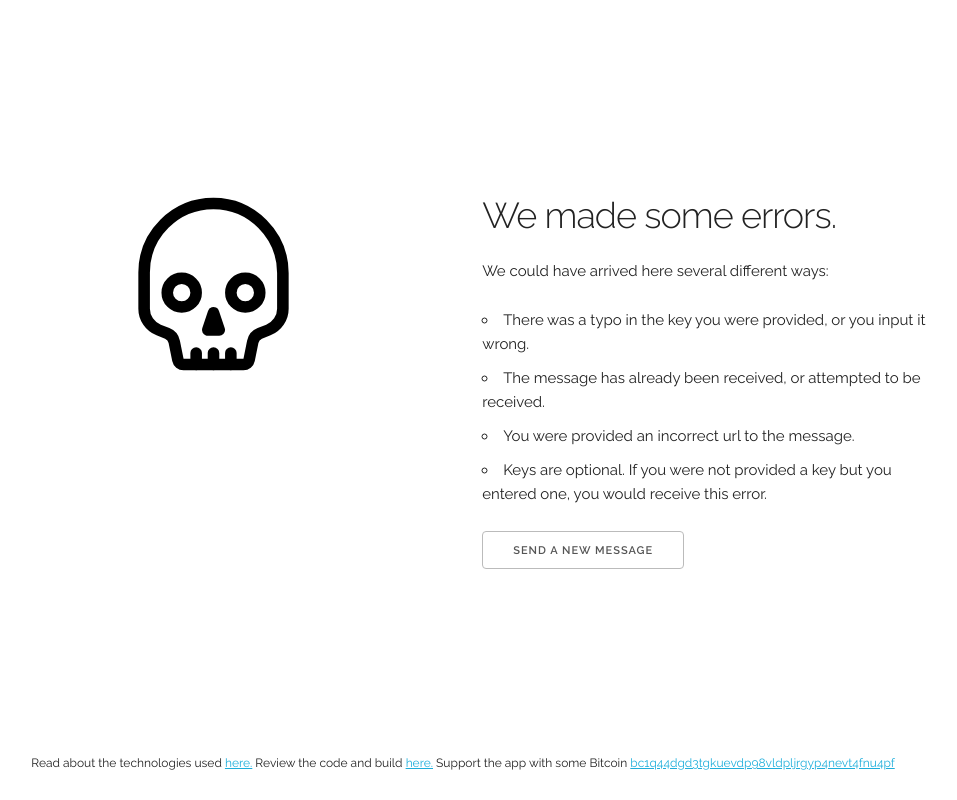
After one commit to runar-org/messenger, a Django app: template messenger/templates/error.html in a window 1280 px wide. The commit adds this page. Shown: the whole page, without its empty margins (177-1134 px from the left). Run offline with Django 3.2, Linux system fonts and the light colour scheme; the template is opened without the code that fills it, so the values that code supplies are empty.

Commit message:
custom error response page

```diff
--- a/Runar/urls.py
+++ b/Runar/urls.py
@@ -21,3 +21,9 @@ from django.conf import settings
 urlpatterns = [
     path('', include('messenger.urls')),
 ] + static(settings.STATIC_URL, document_root=settings.STATIC_ROOT)
+
+
+handler404 = 'messenger.views.error'
+handler500 = 'messenger.views.error500'
+handler403 = 'messenger.views.error'
+handler400 = 'messenger.views.error'
--- a/messenger/static/skeleton.css
+++ b/messenger/static/skeleton.css
@@ -25,6 +25,11 @@
 - Media Queries
 */
 
+@media (max-width: 550px){
+  .hide-mobile{
+    display: none;
+  }
+}
 
 /* Grid
 –––––––––––––––––––––––––––––––––––––––––––––––––– */
--- a/messenger/templates/base.html
+++ b/messenger/templates/base.html
@@ -20,8 +20,8 @@
   <link href="//fonts.googleapis.com/css?family=Raleway:400,300,600" rel="stylesheet" type="text/css">
   <!-- CSS
   –––––––––––––––––––––––––––––––––––––––––––––––––– -->
-  <link rel="stylesheet" href="{% get_static_prefix %}normalize.css">
-  <link rel="stylesheet" href="{% get_static_prefix %}skeleton.css">
+  <link rel="stylesheet" href="{% get_static_prefix %}normalize.css" type="text/css">
+  <link rel="stylesheet" href="{% get_static_prefix %}skeleton.css" type="text/css">
 
     <style>
         body {
@@ -63,7 +63,7 @@
 
 </body>
 
-<footer class="row">
+<footer class="row" style="text-align: center;">
     <small>Read about the technologies used <a href="https://about.sendlab.app/">here.</a> Review the code and build <a href="https://github.com/runar-org/Runar">here.</a> Support the app with some Bitcoin <a href="bitcoin:bc1q44dgd3tgkuevdp98vldpljrgyp4nevt4fnu4pf">bc1q44dgd3tgkuevdp98vldpljrgyp4nevt4fnu4pf</a></small>
 </footer>
 
--- /dev/null
+++ b/messenger/templates/error.html
@@ -0,0 +1,23 @@
+{%  extends "base.html" %}
+{% load static %}
+
+{% block content %}
+  <div class="container">
+    <div class="row">
+      <div class="one-half column" style="margin-top: 20%; display: flex; justify-content: center;">
+        <img class="u-pull-right" style="width: 40%" src="{% get_static_prefix %}skull-outline.svg">
+      </div>
+      <div class="one-half column" style="margin-top: 20%">
+        <h3>We made some errors.</h3>
+        <p>We could have arrived here several different ways:</p>
+          <ul>
+              <li>There was a typo in the key you were provided, or you input it wrong.</li>
+              <li>The message has already been received, or attempted to be received.</li>
+              <li>You were provided an incorrect url to the message.</li>
+              <li>Keys are optional. If you were not provided a key but you entered one, you would receive this error.</li>
+          </ul>
+        <a class="button" href="/send">Send a new message</a>
+      </div>
+    </div>
+  </div>
+{% endblock %}
--- a/messenger/templates/index.html
+++ b/messenger/templates/index.html
@@ -9,8 +9,8 @@
         <p>This app is built open source to provide verifiable message encrypting.</p>
         <a class="button" href="/send">Send a message</a>
       </div>
-      <div class="one-half column" style="margin-top: 20%">
-        <img class="u-pull-right" style="width: 40%" src="{% get_static_prefix %}lock-closed-outline.svg">
+      <div class="one-half column hide-mobile" style="margin-top: 20%; text-align: center;">
+        <img class="u-pull-center" style="width: 40%" src="{% get_static_prefix %}lock-closed-outline.svg">
       </div>
     </div>
     <div class="row">
--- a/static/skeleton.css
+++ b/static/skeleton.css
@@ -25,6 +25,11 @@
 - Media Queries
 */
 
+@media (max-width: 550px){
+  .hide-mobile{
+    display: none;
+  }
+}
 
 /* Grid
 –––––––––––––––––––––––––––––––––––––––––––––––––– */
```
Also changed, not shown: messenger/templates/result/index.html (+4 -3 lines), messenger/views.py (+8 -0 lines), messenger/static/skull-outline.svg (added), messenger/urls.py (line endings or trailing spaces), static/skull-outline.svg (added).
